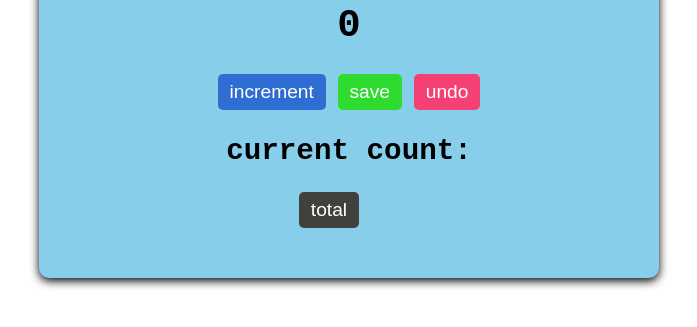
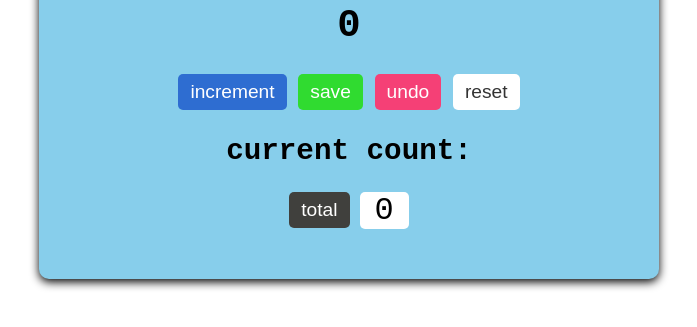
Before and after one commit to nelio1977/counter-app, a plain HTML site: page index.html in a window 1280 px wide. Shown: the part 187-514 px from the top of the page, without its empty margins (291-988 px from the left). Drawn offline with Linux system fonts and the light colour scheme.

Commit message:
adding styles

```diff
--- a/index.html
+++ b/index.html
@@ -14,11 +14,12 @@
 		<button onclick="increment()" class="btn-inc">increment</button>
 		<button onclick="save()" class="btn-save">save</button>
 		<button onclick="undo()" class="btn-undo">undo</button>
+		<button onclick="reset()" class="btn-reset">reset</button>
 		<h2>current count: <span id="current-count"></span></h2>
 		<div class="total">
-			<button onclick="total()" class="btn-total">total</button><span id="total"></span>
+			<button onclick="sum()" class="btn-total">total</button><span id="total">0</span>
 		</div>
 	</div>
-<script src="script.js" type="text/javascript"></script>
+<script type="text/javascript" src="script.js"></script>
 </body>
 </html>
--- a/script.js
+++ b/script.js
@@ -1,7 +1,7 @@
 let count= 0;
 let countEl= document.getElementById('count-el')
 let currentCount= document.getElementById('current-count')
-let totalCount= document.getElementById('total')
+let totalCount= document.getElementById('total');
 let newCount= [];
 
 function increment() {
@@ -25,10 +25,18 @@ function undo() {
   countEl.textContent= count;
 }
 
-function total() {
+function sum() {
    let total= newCount.reduce((totalCount, count) => {
-      return totalCount + count;
+         return totalCount + count;
+
    }, 0)
-   totalCount.textContent = total;
-   currentCount.textContent= "";
+      totalCount.textContent = total;
+      currentCount.textContent= "";
 }
+
+function reset() {
+   newCount= [];
+    countEl.textContent= 0;
+    currentCount.textContent= "";
+    totalCount.textContent= 0;
+}
--- a/style.css
+++ b/style.css
@@ -47,6 +47,11 @@ button.btn-total{
 	background-color: #40403d;
 }
 
+button.btn-reset{
+	background-color: #fff;
+	color: rgba(0, 0, 0, 0.8);
+}
+
 #total {
 	font-size: 2rem;
 	padding: 0 15px;
```
